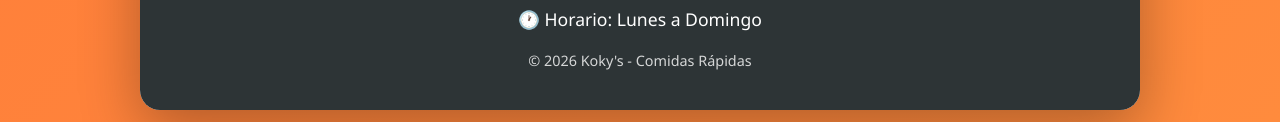
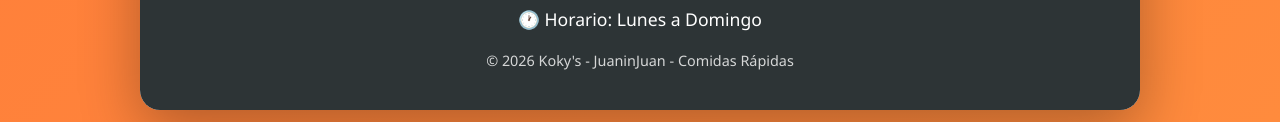
Before and after one commit to JuaninJuan999/qr-kokiis-menu, a plain HTML site: page index.html in a window 1280 px wide. Shown: the part 2980-3102 px from the top of the page. Drawn offline with Linux system fonts and the light colour scheme.

Commit message:
Actualizo menú

```diff
--- a/index.html
+++ b/index.html
@@ -344,7 +344,7 @@
             <p>📱 WhatsApp: <a href="https://wa.me/573025683367" target="_blank">302 568 3367</a></p>
             <p>🕐 Horario: Lunes a Domingo</p>
             <p style="margin-top: 20px; font-size: 0.9em; opacity: 0.8;">
-                © 2026 Koky's - Comidas Rápidas
+                © 2026 Koky's - JuaninJuan - Comidas Rápidas
             </p>
         </footer>
     </div>
```
